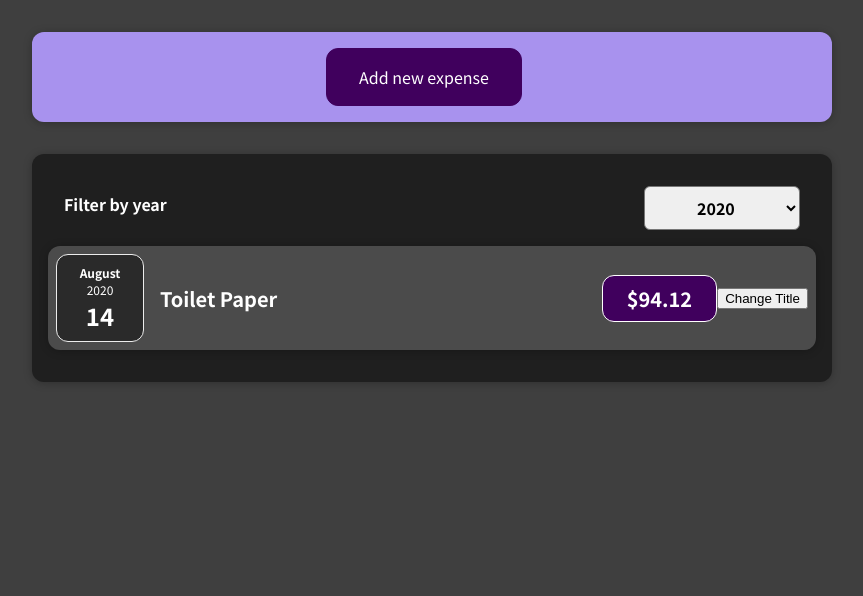
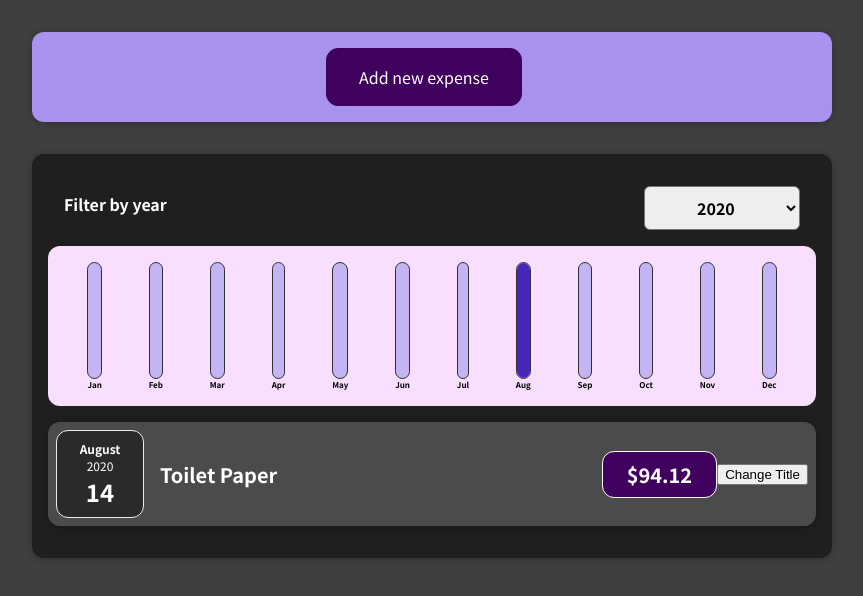
Before and after one commit to Zaymus/Learning_React, a React (Create React App) app: page / in a window 1280 px wide. Shown: the top 596 px of the page, without its empty margins (208-1071 px from the left). Built offline with nearby package versions, Linux system fonts and the light colour scheme.

Commit message:
Completed 68-72

```diff
--- /dev/null
+++ b/src/components/Chart/Chart.css
@@ -0,0 +1,9 @@
+.chart{
+  padding: 1rem;
+  border-radius: 12px;
+  background-color: #f8dfff;
+  text-align: center;
+  display: flex;
+  justify-content: space-around;
+  height: 10rem;
+}
--- /dev/null
+++ b/src/components/Chart/Chart.js
@@ -0,0 +1,23 @@
+import React from "react";
+import ChartBar from './ChartBar';
+import './Chart.css';
+
+const Chart = (props) => {
+  const dataPointValues = props.dataPoints.map(dataPoint => dataPoint.value);
+  const totalMax = Math.max(...dataPointValues);
+
+  return (
+    <div className="chart">
+      {props.dataPoints.map(dataPoint => (
+        <ChartBar
+          key={dataPoint.label}
+          value={dataPoint.value}
+          maxValue={totalMax}
+          label={dataPoint.label}
+        />
+      ))}
+    </div>
+  )
+}
+
+export default Chart;
--- /dev/null
+++ b/src/components/Chart/ChartBar.css
@@ -0,0 +1,30 @@
+.chart-bar {
+  height: 100%;
+  display: flex;
+  flex-direction: column;
+  align-items: center;
+}
+
+.chart-bar__inner {
+  height: 100%;
+  width: 100%;
+  border: 1px solid #313131;
+  border-radius: 12px;
+  background-color: #c3b4f3;
+  overflow: hidden;
+  display: flex;
+  flex-direction: column;
+  justify-content: flex-end;
+}
+
+.chart-bar__fill {
+  background-color: #4826b9;
+  width: 100%;
+  transition: all 0.3s ease-out;
+}
+
+.chart-bar__label {
+  font-weight: bold;
+  font-size: 0.5rem;
+  text-align: center;
+}
--- /dev/null
+++ b/src/components/Chart/ChartBar.js
@@ -0,0 +1,21 @@
+import React from "react";
+import './ChartBar.css';
+
+const ChartBar = (props) => {
+  let barFillHeight = '0%';
+
+  if (props.maxValue > 0) {
+    barFillHeight = Math.round((props.value / props.maxValue) * 100) + '%';
+  }
+
+  return (
+    <div className="chart-bar">
+      <div className="chart-bar__inner">
+        <div className="chart-bar__fill" style={{height: barFillHeight}}></div>
+      </div>
+      <div className="chart-bar__label">{props.label}</div>
+    </div>
+  );
+}
+
+export default ChartBar;
--- a/src/components/Expenses/Expenses.js
+++ b/src/components/Expenses/Expenses.js
@@ -3,6 +3,7 @@
 import "./Expenses.css";
 import ExpensesFilter from "./ExpensesFilter";
 import ExpensesList from "./ExpensesList";
+import ExpensesChart from "./ExpensesChart";
 
 const Expenses = (props) => {
 	const [filteredYear, setFilteredYear] = useState("2020");
@@ -20,6 +21,7 @@
 				selected={filteredYear}
 				onFilterUpdate={filterUpdateHandler}
 			/>
+			<ExpensesChart expenses={filteredExpenses} />
 			<ExpensesList items={filteredExpenses}/>
 		</Card>
 	);
--- /dev/null
+++ b/src/components/Expenses/ExpensesChart.js
@@ -0,0 +1,29 @@
+import React from "react";
+import Chart from '../Chart/Chart';
+const ExpensesChart = (props) => {
+  const chartDataPoints = [
+    {label: 'Jan', value: 0},
+    {label: 'Feb', value: 0},
+    {label: 'Mar', value: 0},
+    {label: 'Apr', value: 0},
+    {label: 'May', value: 0},
+    {label: 'Jun', value: 0},
+    {label: 'Jul', value: 0},
+    {label: 'Aug', value: 0},
+    {label: 'Sep', value: 0},
+    {label: 'Oct', value: 0},
+    {label: 'Nov', value: 0},
+    {label: 'Dec', value: 0},
+  ];
+
+  for (const expense of props.expenses) {
+    const expenseMonth = expense.date.getMonth();
+    chartDataPoints[expenseMonth].value += expense.amount;
+  }
+
+  return (
+    <Chart dataPoints={chartDataPoints} />
+  );
+}
+
+export default ExpensesChart;
```
